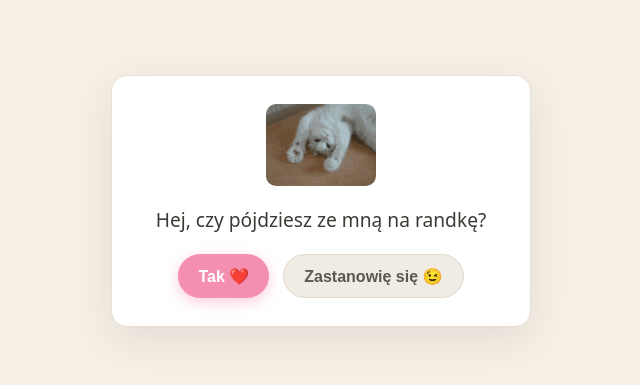
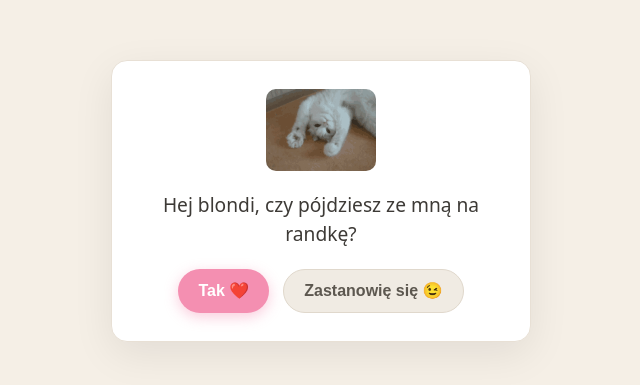
Before and after one commit to Kondziu1243ab/date-invite, a React (Vite) app: page / in a window 1280 px wide. Shown: the part 199-584 px from the top of the page, without its empty margins (319-959 px from the left). Built offline with nearby package versions, Linux system fonts and the light colour scheme.

Commit message:
add personalization

```diff
--- a/src/App.tsx
+++ b/src/App.tsx
@@ -3,6 +3,7 @@ import FleeingButton from './FleeingButton'
 import ScheduleForm from './ScheduleForm'
 import InstagramForm from './InstagramForm'
 import { notifyScheduled } from './notifyNtfy'
+import { inviteName } from './config'
 import './App.css'
 
 const CAT_GIF_URL = '/kotek.gif'
@@ -31,7 +32,7 @@ export default function App() {
         {step === 'invite' && (
           <>
             <p className="invite-text text-center">
-              Hej, czy pójdziesz ze mną na randkę?
+              Hej {inviteName}, czy pójdziesz ze mną na randkę?
             </p>
             <div className="button-row">
               <button
--- a/src/ScheduleForm.tsx
+++ b/src/ScheduleForm.tsx
@@ -5,7 +5,7 @@ const PLACES = [
   { value: 'pub', label: 'Pub 🍻' },
   { value: 'suprise', label: 'Zaskocz mnie 🤫' },
   { value: 'kawiarnia', label: 'Restauracja 🍽️' },
-  { value: 'home', label: 'U mnie 😏 (recommended) ' },
+  { value: 'home', label: 'Netflix and chill 🍿' },
 ] as const
 
 function todayIso(): string {
--- a/src/config.ts
+++ b/src/config.ts
@@ -1 +1 @@
-export const inviteName = import.meta.env.VITE_IMIE || 'blondi'
+export const inviteName = import.meta.env.VITE_IMIE || ''
```
